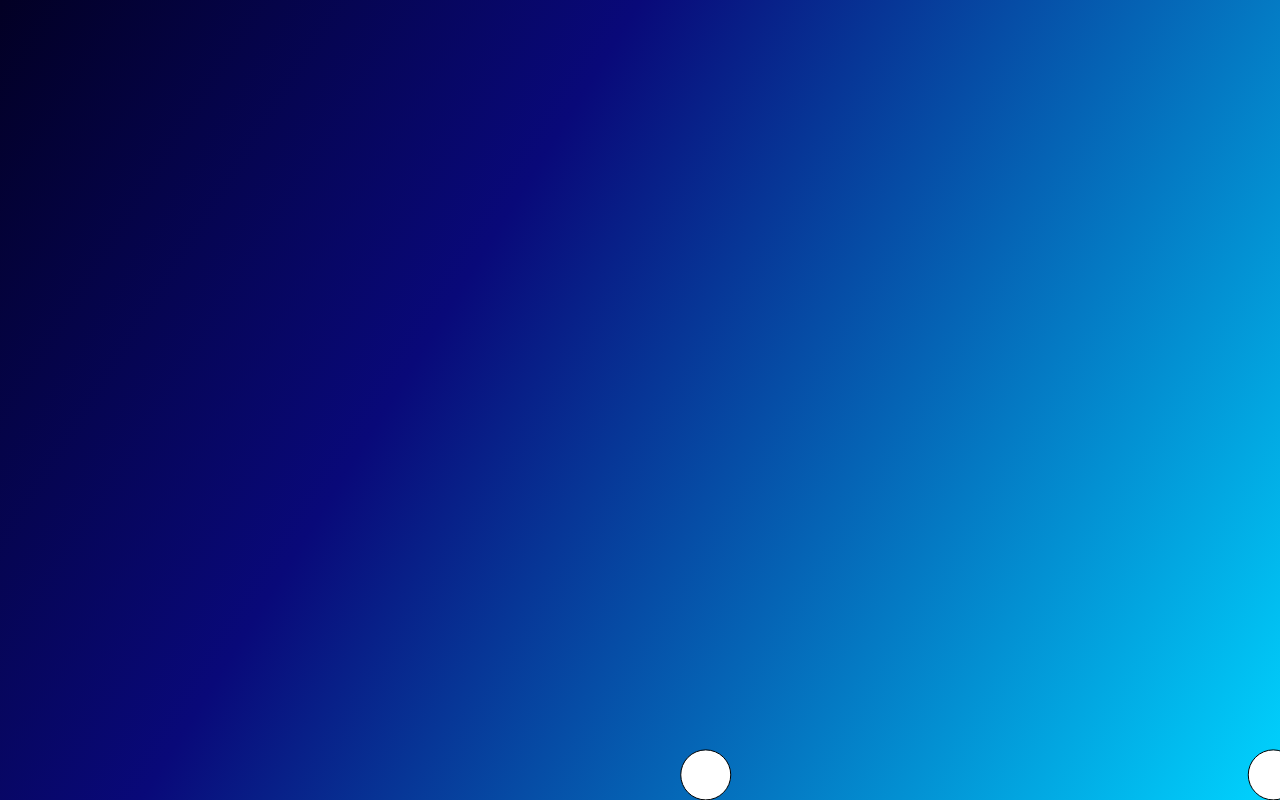
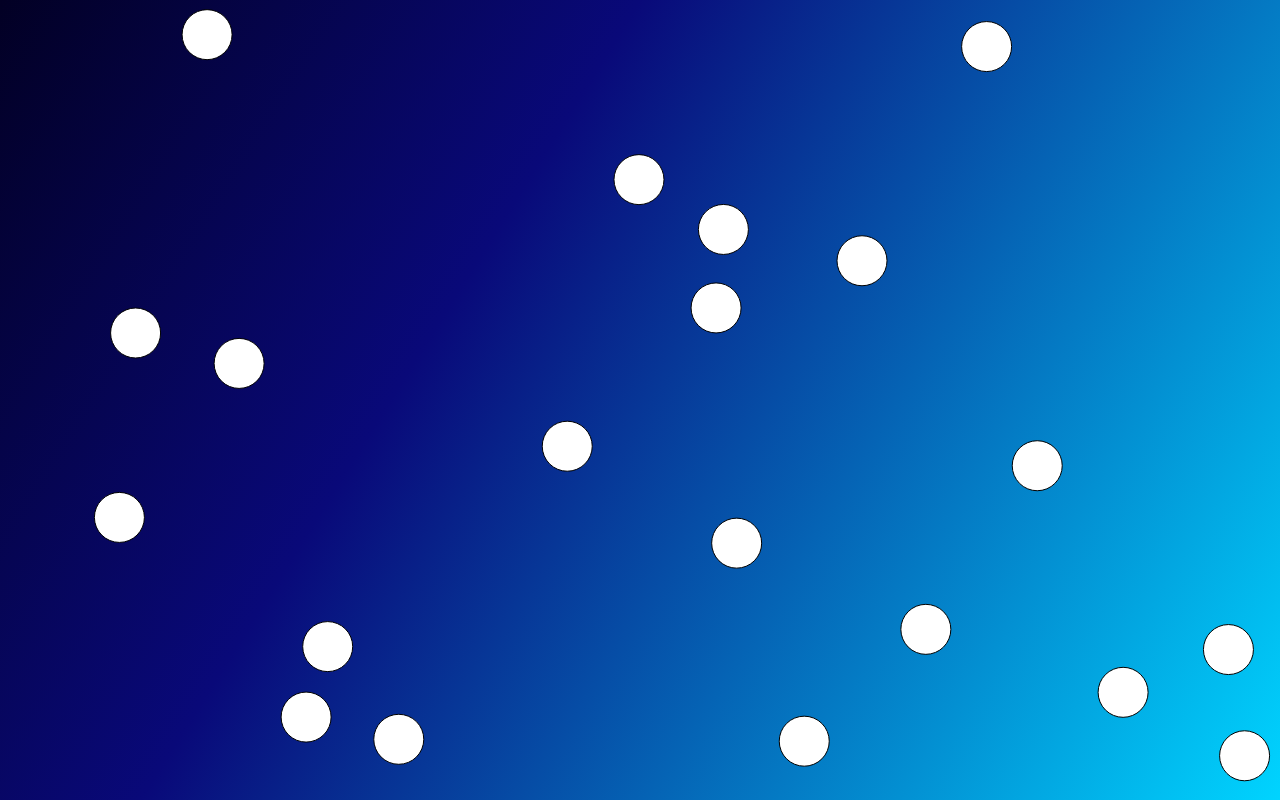
Before and after one commit to kajak1/bouncing-balls, a website with bundled scripts: page index.html in a window 1280 px wide. Built offline with nearby package versions, Linux system fonts and the light colour scheme.

Commit message:
elastic collision between balls

```diff
--- a/index.html
+++ b/index.html
@@ -7,9 +7,7 @@
     <title>Bouncing balls</title>
   </head>
   <body>
-    <canvas>
-      <img src="./start-screen.png" class="image" alt="" />
-    </canvas>
+    <canvas> </canvas>
     <script type="module" src="./js/script.js"></script>
   </body>
 </html>
--- a/js/Ball.js
+++ b/js/Ball.js
@@ -1,34 +1,65 @@
-import { canvas, ctx, random } from './constants.js';
+import { canvas, ctx, distBetweenAB, random, ballRadius } from './constants.js';
 
 class Ball {
-  constructor() {
-    this.radius = 25;
-    this.x = random(200, canvas.width / 2);
-    this.y = random(-50, 100);
+  constructor(index) {
+    this.index = index;
+    this.radius = ballRadius;
+    this.x = random(0, canvas.width);
+    this.y = random(26, 100);
     this.coords = [this.x, this.y];
-    this.speedX = random(1, 10);
-    this.speedY = random(5, 20);
+    this.speedX = random(-10, 10);
+    this.speedY = random(-10, 10);
     this.collision = false;
-    this.onGround = false;
   }
 
   gravity() {
     if (this.y + this.speedY < canvas.height - this.radius) {
-      this.speedY += 0.3;
+      this.speedY += 0.4;
     }
   }
 
-  collisionDetection() {
-    console.log(this.y, canvas.height - this.radius);
-    if (this.y + this.speedY >= canvas.height - this.radius) {
+  slow() {
+    console.log(this.speedX, this.speedY);
+    this.speedX *= 0.99;
+    this.speedY *= 0.99;
+  }
+
+  collisionWithEdges() {
+    // if (this.y + this.speedY >= canvas.height - this.radius) {
+    if (this.y >= canvas.height - this.radius) {
       this.y = canvas.height - this.radius;
-      this.speedY *= -0.5;
-      if (this.speedX < 0.5) {
-        this.speedX = 0;
-      } else {
-        this.speedX *= 0.5;
-      }
+      this.speedY *= -1;
     }
+
+    if (this.y < this.radius) {
+      this.y = this.radius;
+      this.speedY *= -1;
+    }
+
+    if (this.x <= this.radius) {
+      this.x = this.radius;
+      this.speedX *= -1;
+    }
+
+    if (this.x >= canvas.width - this.radius) {
+      this.x = canvas.width - this.radius;
+      this.speedX *= -1;
+    }
+  }
+
+  checkCollisionWithBall(otherBall) {
+    const distance = distBetweenAB(this.coords, otherBall.coords);
+    return distance <= 50;
+  }
+
+  handleCollision(otherBall) {
+    const distance = distBetweenAB(this.coords, otherBall.coords);
+    const overlap = 0.5 * (distance - this.radius * 2);
+    this.x -= (overlap * (this.x - otherBall.x)) / distance;
+    this.y -= (overlap * (this.y - otherBall.y)) / distance;
+
+    otherBall.x += (overlap * (this.x - otherBall.x)) / distance;
+    otherBall.y += (overlap * (this.y - otherBall.y)) / distance;
   }
 
   draw() {
@@ -39,7 +70,26 @@ class Ball {
     ctx.stroke();
   }
 
-  move() {
+  update() {
+    console.log(this.speedX, this.speedY);
+    if (this.speedX > 15) {
+      this.speedX = 15;
+    }
+    if (this.speedX < -15) {
+      this.speedX = -15;
+    }
+    if (this.speedY > 15) {
+      this.speedY = 15;
+    }
+    if (this.speedY < -15) {
+      this.speedY = -15;
+    }
+    if (!(this.speedX > 0.2 || this.speedX < -0.2)) {
+      this.speedX = 0;
+    }
+    if (!(this.speedY > 0.2 || this.speedY < -0.2)) {
+      this.speedY = 0;
+    }
     this.y += this.speedY;
     this.x += this.speedX;
     this.coords = [this.x, this.y];
@@ -47,9 +97,10 @@ class Ball {
 
   fall() {
     this.draw();
-    this.gravity();
-    this.collisionDetection();
-    this.move();
+    // this.gravity();
+    this.collisionWithEdges();
+    this.slow();
+    this.update();
   }
 }
 
--- a/js/BallGenerator.js
+++ b/js/BallGenerator.js
@@ -1,19 +1,20 @@
 import Ball from './Ball.js';
-import { distBetweenAB } from './constants.js';
+import { distBetweenAB, ballRadius } from './constants.js';
 
 class Generator {
-  constructor() {
+  constructor(ballsAmount) {
     this.balls = [];
     this.reservedCoords = {};
-    for (let i = 0; i <= 1; i++) {
-      this.balls[i] = new Ball();
+    this.collidingPairs = [];
+    for (let i = 0; i <= ballsAmount - 1; i++) {
+      this.balls[i] = new Ball(i);
       // make sure no ball was created colliding with any other
       if (i != 0) {
         let fine = true;
         const A = this.balls[i].coords;
         for (const prop in this.reservedCoords) {
           const B = this.reservedCoords[prop];
-          if (distBetweenAB(A, B) <= 50) {
+          if (distBetweenAB(A, B) <= 2 * ballRadius) {
             fine = false;
             this.balls[i] = false;
             this.reservedCoords[i] = [];
@@ -28,41 +29,56 @@ class Generator {
         this.reservedCoords[i] = this.balls[i].coords;
       }
     }
+    // console.log(this.balls);
   }
 
-  compare(ball1, ball2) {
-    if (ball1.x < ball2.x) {
-      return -1;
+  checkCollision() {
+    for (let i = 0; i <= this.balls.length - 1; i++) {
+      for (let j = i + 1; j <= this.balls.length - 1; j++) {
+        if (this.balls[i].checkCollisionWithBall(this.balls[j])) {
+          this.collidingPairs.push({
+            ball1: this.balls[i],
+            ball2: this.balls[j],
+            distance: distBetweenAB(this.balls[i].coords, this.balls[j].coords),
+          });
+          this.balls[i].handleCollision(this.balls[j]);
+        }
+      }
     }
-    if (ball1.x > ball2.x) {
-      return 1;
-    }
-    return 0;
-  }
+    // console.log(this.collidingPairs);
+    this.collidingPairs.forEach((pair) => {
+      console.log(pair);
 
-  findClosestBalls() {
-    const sorted = this.balls.sort(this.compare);
-    // for (let i = 0; i <= sorted.length - 2; i += 2) {
-    if (distBetweenAB(sorted[0].coords, sorted[1].coords) <= 50) {
-      if (sorted[0].collision === false && sorted[1].collision === false) {
-        sorted[0].speedX *= -1;
-        sorted[1].speedX *= -1;
-        sorted[0].collision = true;
-        sorted[1].collision = true;
-      }
-    } else {
-      sorted[0].collision = false;
-      sorted[1].collision = false;
-    }
-    // }
+      // normal
+      const nx = (pair.ball2.x - pair.ball1.x) / pair.distance;
+      const ny = (pair.ball2.y - pair.ball1.y) / pair.distance;
+
+      // tangent
+      const tx = -ny;
+      const ty = nx;
+
+      const dpTan1 = pair.ball1.speedX * tx + pair.ball1.speedY * ty;
+      const dpTan2 = pair.ball1.speedX * tx + pair.ball1.speedY * ty;
+
+      const dpNorm1 = pair.ball1.speedX * nx + pair.ball1.speedY * ny;
+      const dpNorm2 = pair.ball2.speedX * nx + pair.ball2.speedY * ny;
+
+      const m1 = dpNorm2;
+      const m2 = dpNorm1;
+
+      pair.ball1.speedX = tx * dpTan1 + nx * m1;
+      pair.ball1.speedY = ty * dpTan1 + ny * m1;
+      pair.ball2.speedX = tx * dpTan2 + nx * m2;
+      pair.ball2.speedY = ty * dpTan2 + ny * m2;
+    });
+
+    this.collidingPairs = [];
   }
 
   draw() {
-    this.findClosestBalls();
+    this.checkCollision();
     this.balls.forEach((ball) => {
-      if (ball) {
-        ball.fall();
-      }
+      ball.fall();
     });
   }
 }
--- a/js/constants.js
+++ b/js/constants.js
@@ -1,6 +1,6 @@
 const canvas = document.querySelector('canvas');
 const ctx = canvas.getContext('2d');
-const image = document.querySelector('.image');
+// const image = document.querySelector('.image');
 
 const random = (min, max) => {
   return Math.floor(Math.random() * (max - min)) + min;
@@ -14,5 +14,6 @@ function distBetweenAB(A, B) {
 }
 
 const ballSize = 10;
+const ballRadius = 25;
 
-export { canvas, ctx, random, distBetweenAB, ballSize, image };
+export { canvas, ctx, random, distBetweenAB, ballSize, ballRadius };
--- a/js/script.js
+++ b/js/script.js
@@ -11,15 +11,8 @@ import Generator from './BallGenerator.js';
 })();
 
 const background = new Background();
-const ballGenerator = new Generator();
+const ballGenerator = new Generator(20);
 // const test = new Test();
-
-const pos = {
-  maxX: canvas.width - ballSize,
-  maxY: 600,
-  x: undefined,
-  y: undefined,
-};
 
 function start() {
   window.requestAnimationFrame(() => {
--- a/package.json
+++ b/package.json
@@ -5,7 +5,7 @@
   "main": "index.js",
   "scripts": {
     "test": "echo \"Error: no test specified\" && exit 1",
-    "s": "live-server"
+    "server": "live-server"
   },
   "repository": {
     "type": "git",
```
Also changed, not shown: start-screen.png (deleted).
